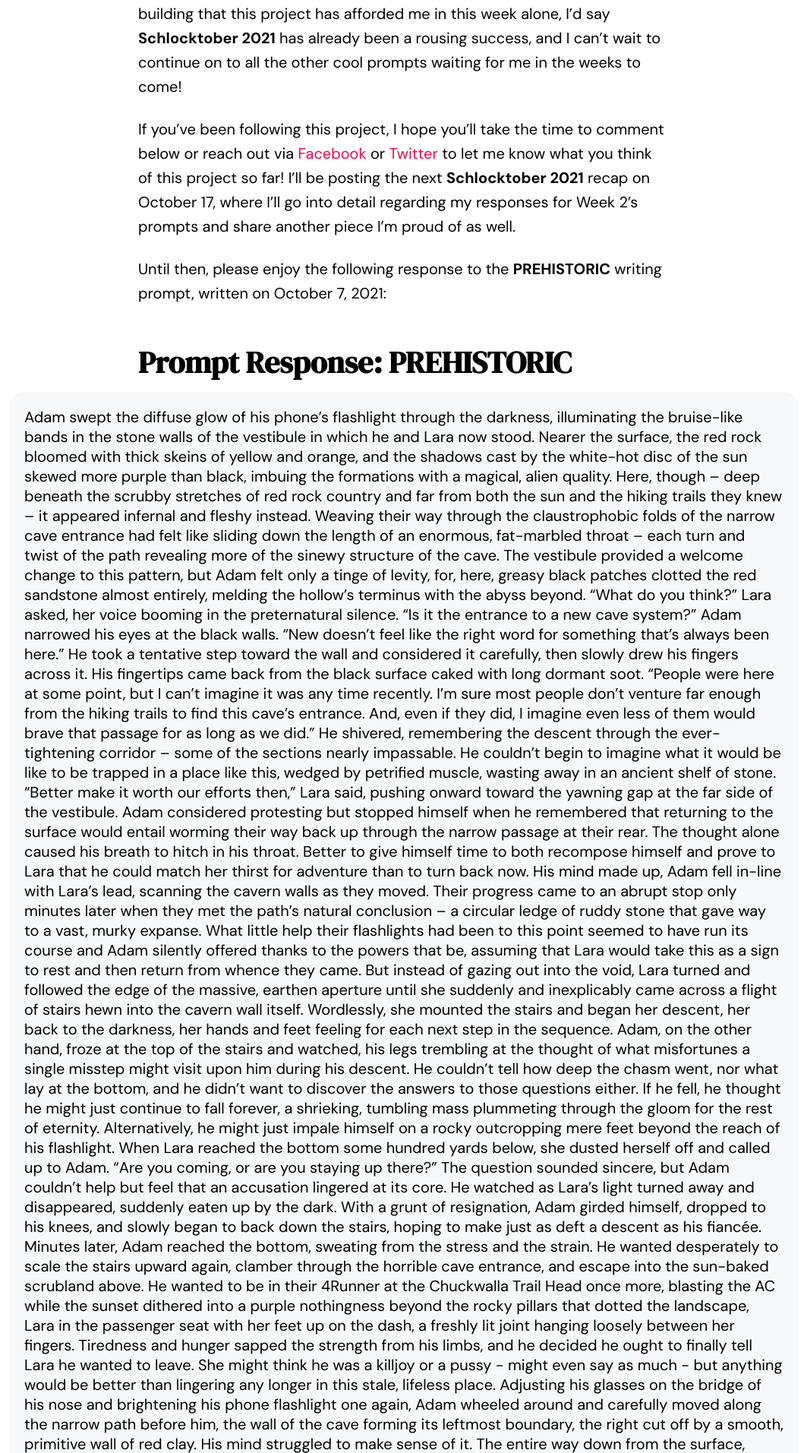
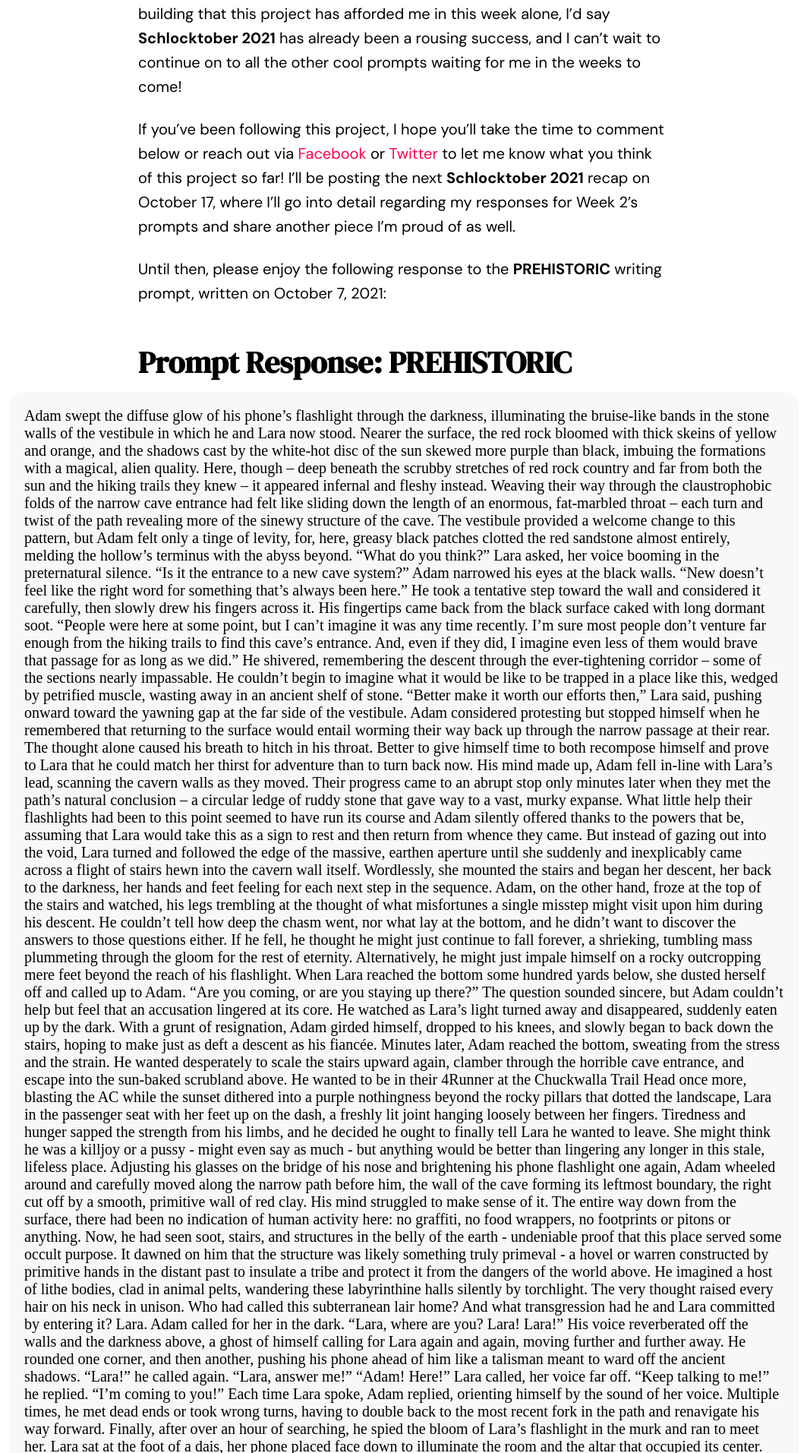
Before and after one commit to mnmalone/mnmalone2021, a Jekyll site: the page built from _posts/2021-10-10-schlocktober-week-1.md, in a window 1280 px wide. Shown: the part 4487-6400 px from the top of the page at 76% size, without its empty margins (108-1171 px from the left). Built offline with Jekyll 4.4.1, drawn with Linux system fonts in a browser that asks for light colours; some web fonts are replaced; comment, search, counter and statistics services are not loaded.

Commit message:
Update blog.scss

```diff
--- a/_sass/blog.scss
+++ b/_sass/blog.scss
@@ -138,13 +138,14 @@ $blogmargin: 48px;
     }
 
     .excerpt{
+        background-color: #f6f8fa;
+        border-radius: 20px 20px 20px 20px;
         display: block;
+        font-family: Scheherazade New;
         margin-left: auto;
         margin-right: auto;
         max-width: 1000px;
         padding: 20px;
-        background-color: #f6f8fa;
-        border-radius: 20px 20px 20px 20px;
     }
 
     .readingtime{
```
